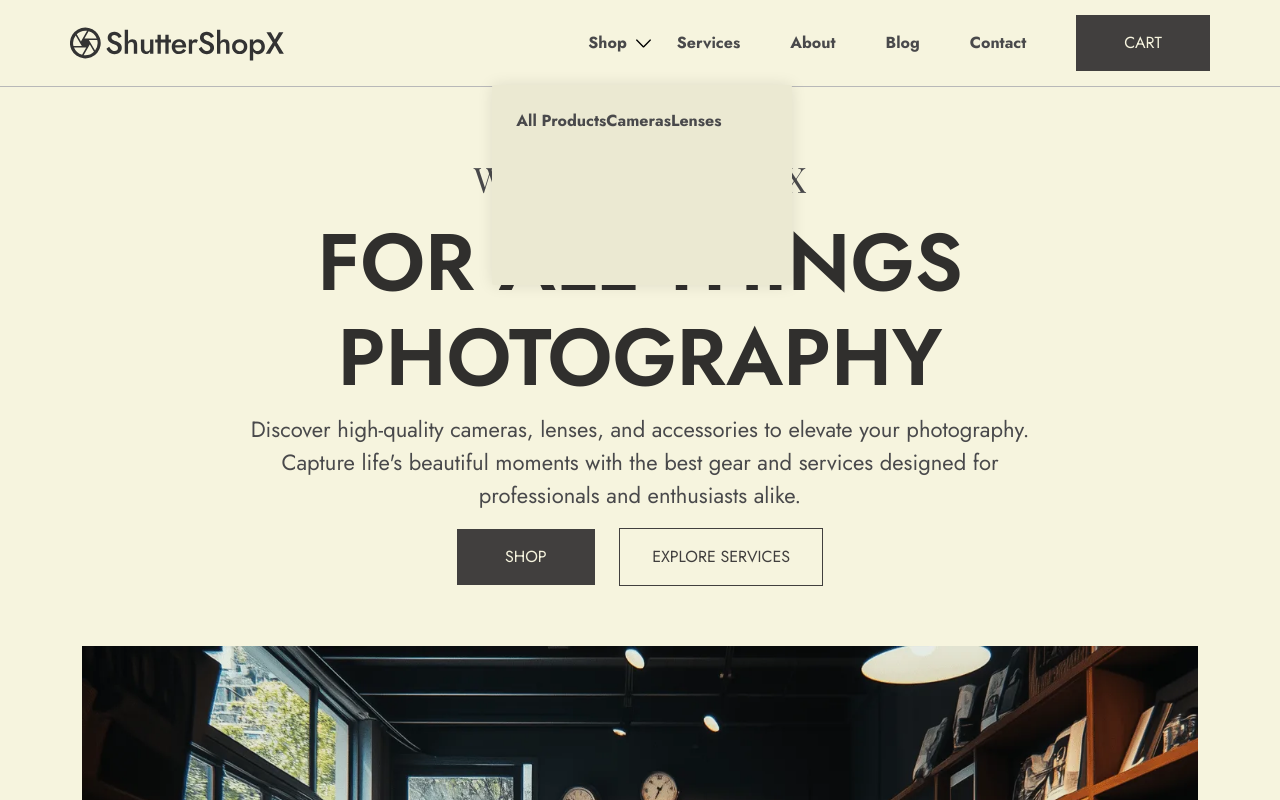
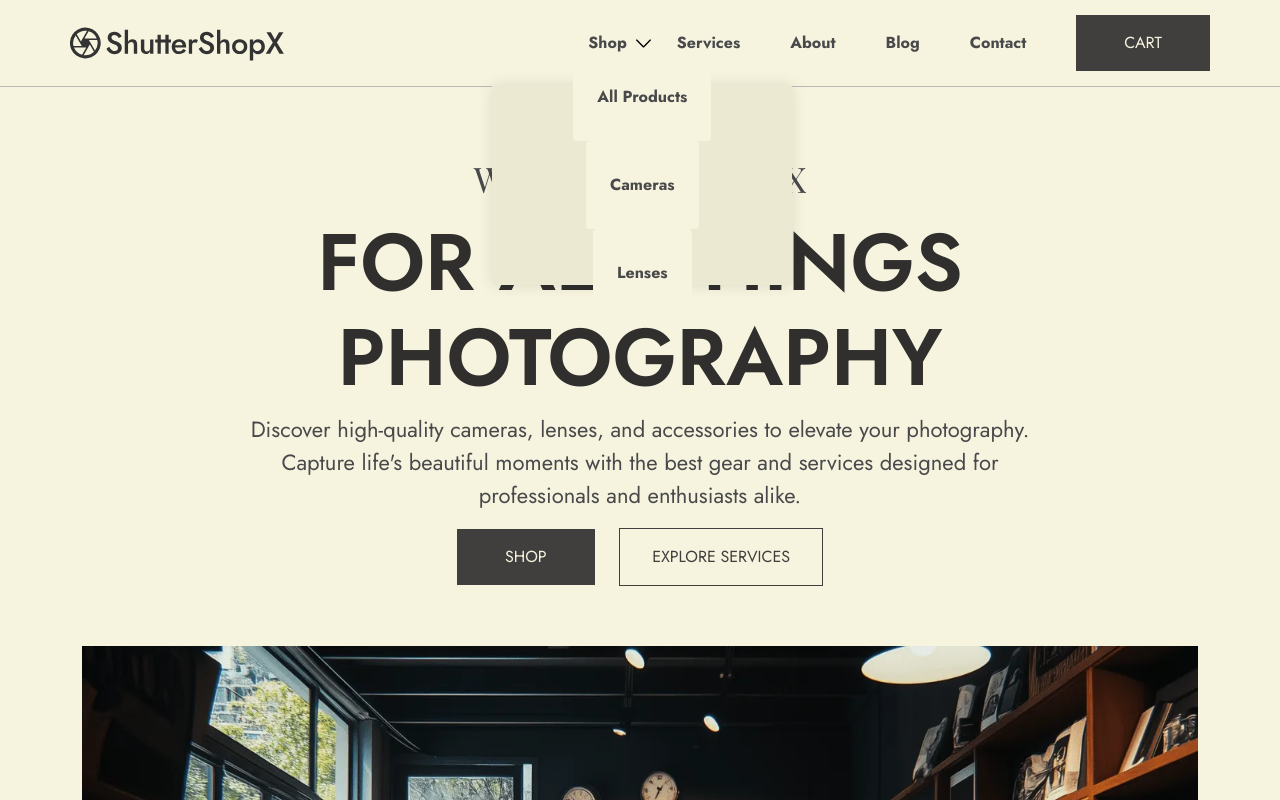
Before and after one commit to GeorgiosDrivas/shutter-shop, a React (Vite) app: page / in a window 1280 px wide. Both pictures are taken after a click on the element "Shop". Shown: the top 800 px of the page. Built offline with nearby package versions, Linux system fonts and the light colour scheme; a web font is replaced by a local one.

Commit message:
Small CSS changes

```diff
--- a/src/components/header.tsx
+++ b/src/components/header.tsx
@@ -46,10 +46,16 @@ export default function Header() {
                             d="M250.606,154.389l-150-149.996c-5.857-5.858-15.355-5.858-21.213,0.001  c-5.857,5.858-5.857,15.355,0.001,21.213l139.393,139.39L79.393,304.394c-5.857,5.858-5.857,15.355,0.001,21.213  C82.322,328.536,86.161,330,90,330s7.678-1.464,10.607-4.394l149.999-150.004c2.814-2.813,4.394-6.628,4.394-10.606  C255,161.018,253.42,157.202,250.606,154.389z"
                           />
                         </svg>
-                        <div className={menu ? "open" : ""}>
-                          <a href="#">All Products</a>
-                          <a href="#">Cameras</a>
-                          <a href="#">Lenses</a>
+                        <div className={menu ? "default open" : "default"}>
+                          <div>
+                            <a href="#">All Products</a>
+                          </div>
+                          <div>
+                            <a href="#">Cameras</a>
+                          </div>
+                          <div>
+                            <a href="#">Lenses</a>
+                          </div>
                         </div>
                       </div>
                     </li>
--- a/src/globalStyles/header.style.css
+++ b/src/globalStyles/header.style.css
@@ -54,7 +54,7 @@ li {
   position: relative;
 }
 
-#menu-select div {
+#menu-select .default {
   position: absolute;
   display: none;
   width: 300px;
@@ -68,8 +68,11 @@ li {
   box-shadow: 0 0 15px #0000001a;
 }
 
-#menu-select div.open {
-  display: block;
+#menu-select .default.open {
+  display: flex;
+  flex-direction: column;
+  justify-content: center;
+  align-items: center;
 }
 
 .menu-select-icon {
@@ -77,3 +80,14 @@ li {
   bottom: 4px;
   right: -24px;
 }
+
+.default div {
+  border-radius: 4px;
+  flex-direction: column;
+  align-items: flex-start;
+  background-color: #f6f4de;
+  padding: 32px 24px;
+  text-decoration: none;
+  transition: border-color 0.3s, background-color 0.3s;
+  display: flex;
+}
```
